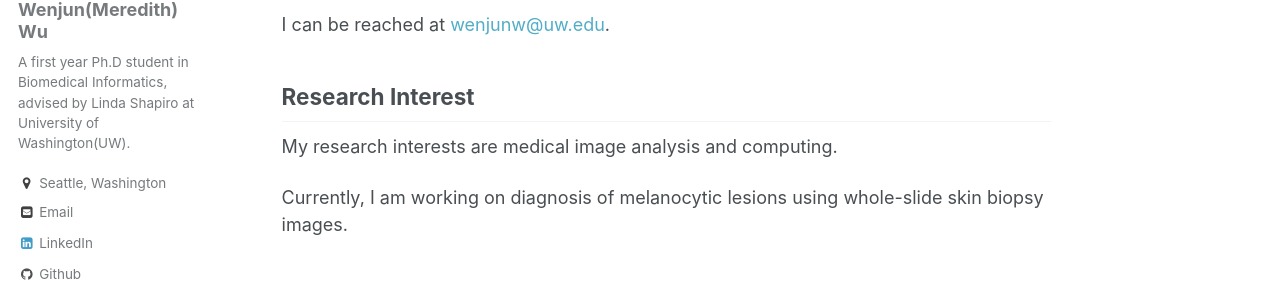
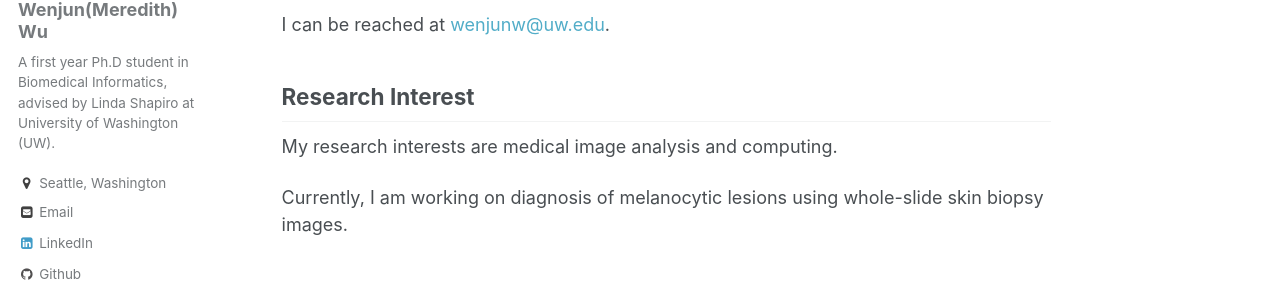
Before and after one commit to meredith-wenjunwu/meredith-wenjunwu.github.io, a Jekyll site: the page built from _pages/about.md, in a window 1280 px wide. Shown: the part 304-611 px from the top of the page. Built offline with Jekyll 4.4.1, drawn with Linux system fonts in a browser that asks for light colours; part of the change alters nothing that is shown.

```diff
--- a/_config.yml
+++ b/_config.yml
@@ -10,7 +10,7 @@ locale                   : "en-US"
 title                    : "Wenjun(Meredith) Wu"
 title_separator          : "-"
 name                     : &name "Wenjun(Meredith) Wu"
-description              : &description "Ph.D student at University of Washington"
+description              : &description "Ph.D student at University of Washington (UW)"
 url                      : https://meredith-wenjunwu.github.io/ # the base hostname & protocol for your site e.g. "https://mmistakes.github.io"
 baseurl                  : "" # the subpath of your site, e.g. "/blog"
 repository               : "meredith-wenjunwu.github.io"
@@ -80,7 +80,7 @@ analytics:
 author:
   name             : "Wenjun(Meredith) Wu"
   avatar           : "profile.png"
-  bio              : "A first year Ph.D student in Biomedical Informatics, advised by Linda Shapiro at University of Washington(UW)."
+  bio              : "A first year Ph.D student in Biomedical Informatics, advised by Linda Shapiro at University of Washington (UW)."
   location         : "Seattle, Washington"
   employer         :
   googlescholar    :
```
